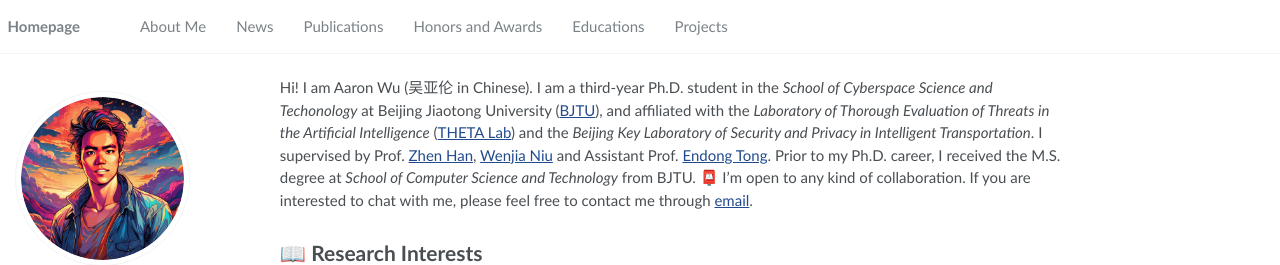
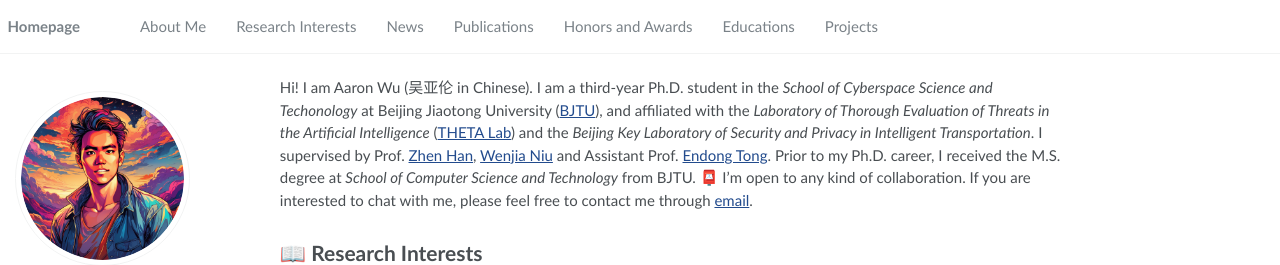
Before and after one commit to Allenpandas/Allenpandas.github.io, a Jekyll site: the page built from _pages/about.md, in a window 1280 px wide. Shown: the top 265 px of the page. Built offline with Jekyll 4.4.1, drawn with Linux system fonts in a browser that asks for light colours.

Commit message:
调整导航栏

```diff
--- a/_data/navigation.yml
+++ b/_data/navigation.yml
@@ -2,6 +2,9 @@
 main:
   - title: "About Me"
     url: "#About-Me"
+
+  - title: "Research Interests"
+    url: "#Research-Interests"
 
   - title: "News"
     url: "#News"
```
